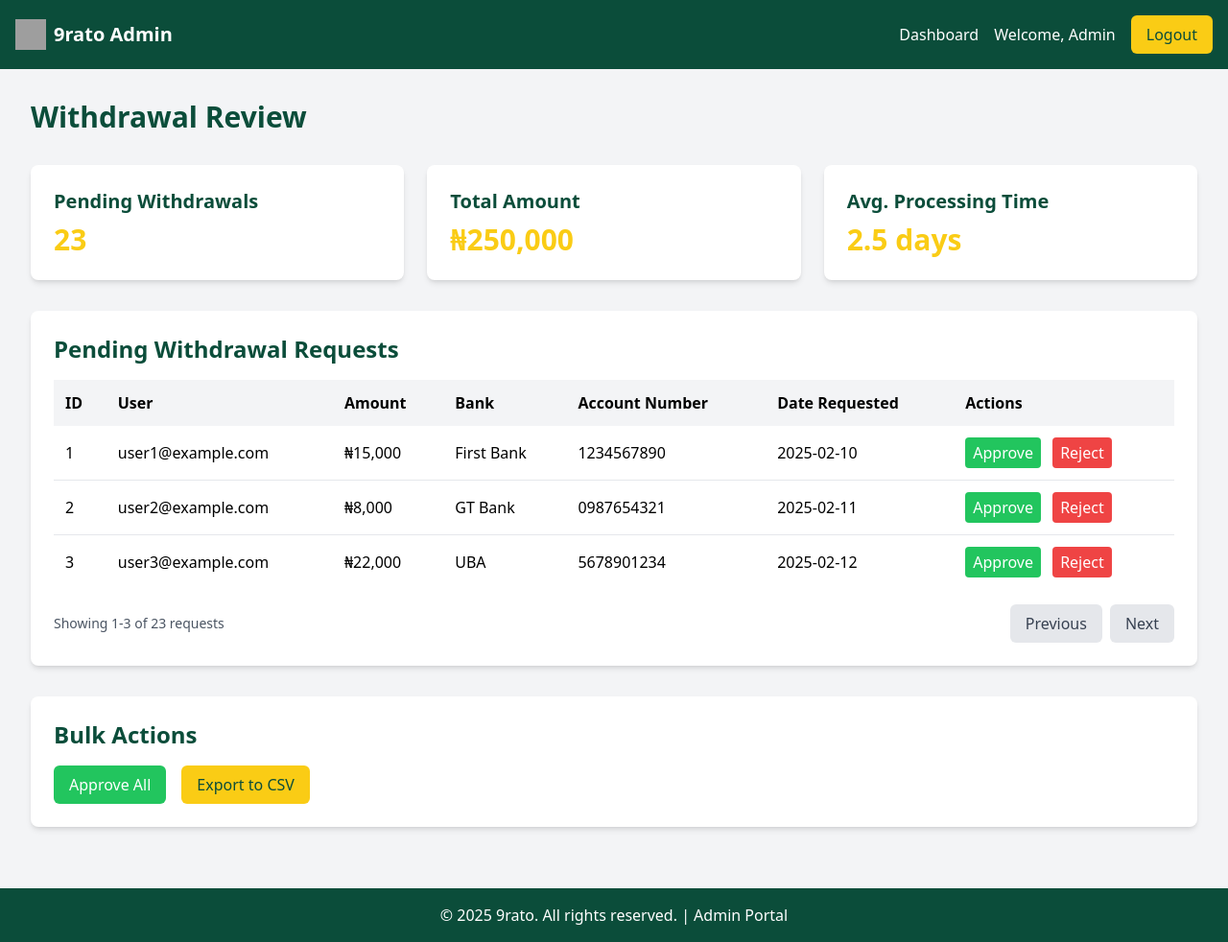
After one commit to amoshood06/9ratowaitlisting, a PHP site: page /admin/9ratoadmin-withdrawal-review.html in a window 1280 px wide. The commit adds this page. Shown: the whole page at 96% size. Run offline with PHP 8.4, Linux system fonts and the light colour scheme; some libraries are stand-ins or nearby versions; grey boxes are pictures that could not be loaded.

Commit message:
new admin

```diff
--- /dev/null
+++ b/admin/9ratoadmin-withdrawal-review.html
@@ -0,0 +1,139 @@
+<!DOCTYPE html>
+<html lang="en">
+<head>
+    <meta charset="UTF-8">
+    <meta name="viewport" content="width=device-width, initial-scale=1.0">
+    <title>9rato Admin - Withdrawal Review</title>
+    <script src="https://cdn.tailwindcss.com"></script>
+</head>
+<body class="bg-gray-100 min-h-screen flex flex-col">
+    <!-- Navigation -->
+    <nav class="bg-[#0B4D3A] p-4 text-white">
+        <div class="container mx-auto flex justify-between items-center">
+            <div class="flex items-center">
+                <img src="/placeholder.svg" alt="9rato Logo" class="w-8 h-8 mr-2">
+                <span class="text-xl font-bold">9rato Admin</span>
+            </div>
+            <div class="flex items-center space-x-4">
+                <a href="admin-dashboard.html" class="hover:text-yellow-400 transition duration-300">Dashboard</a>
+                <span>Welcome, Admin</span>
+                <button class="bg-yellow-400 text-[#0B4D3A] px-4 py-2 rounded-md hover:bg-yellow-500 transition duration-300">
+                    Logout
+                </button>
+            </div>
+        </div>
+    </nav>
+
+    <!-- Main Content -->
+    <main class="flex-grow container mx-auto p-4 md:p-8">
+        <h1 class="text-3xl font-bold text-[#0B4D3A] mb-8">Withdrawal Review</h1>
+
+        <!-- Statistics Cards -->
+        <div class="grid grid-cols-1 md:grid-cols-3 gap-6 mb-8">
+            <div class="bg-white p-6 rounded-lg shadow-md">
+                <h2 class="text-xl font-semibold text-[#0B4D3A] mb-2">Pending Withdrawals</h2>
+                <p class="text-3xl font-bold text-yellow-400">23</p>
+            </div>
+            <div class="bg-white p-6 rounded-lg shadow-md">
+                <h2 class="text-xl font-semibold text-[#0B4D3A] mb-2">Total Amount</h2>
+                <p class="text-3xl font-bold text-yellow-400">₦250,000</p>
+            </div>
+            <div class="bg-white p-6 rounded-lg shadow-md">
+                <h2 class="text-xl font-semibold text-[#0B4D3A] mb-2">Avg. Processing Time</h2>
+                <p class="text-3xl font-bold text-yellow-400">2.5 days</p>
+            </div>
+        </div>
+
+        <!-- Withdrawal Requests Table -->
+        <div class="bg-white p-6 rounded-lg shadow-md mb-8">
+            <h2 class="text-2xl font-bold text-[#0B4D3A] mb-4">Pending Withdrawal Requests</h2>
+            <div class="overflow-x-auto">
+                <table class="w-full text-left">
+                    <thead>
+                        <tr class="bg-gray-100">
+                            <th class="p-3">ID</th>
+                            <th class="p-3">User</th>
+                            <th class="p-3">Amount</th>
+                            <th class="p-3">Bank</th>
+                            <th class="p-3">Account Number</th>
+                            <th class="p-3">Date Requested</th>
+                            <th class="p-3">Actions</th>
+                        </tr>
+                    </thead>
+                    <tbody>
+                        <tr class="border-b">
+                            <td class="p-3">1</td>
+                            <td class="p-3">user1@example.com</td>
+                            <td class="p-3">₦15,000</td>
+                            <td class="p-3">First Bank</td>
+                            <td class="p-3">1234567890</td>
+                            <td class="p-3">2025-02-10</td>
+                            <td class="p-3">
+                                <button class="bg-green-500 text-white px-2 py-1 rounded mr-2">Approve</button>
+                                <button class="bg-red-500 text-white px-2 py-1 rounded">Reject</button>
+                            </td>
+                        </tr>
+                        <tr class="border-b">
+                            <td class="p-3">2</td>
+                            <td class="p-3">user2@example.com</td>
+                            <td class="p-3">₦8,000</td>
+                            <td class="p-3">GT Bank</td>
+                            <td class="p-3">0987654321</td>
+                            <td class="p-3">2025-02-11</td>
+                            <td class="p-3">
+                                <button class="bg-green-500 text-white px-2 py-1 rounded mr-2">Approve</button>
+                                <button class="bg-red-500 text-white px-2 py-1 rounded">Reject</button>
+                            </td>
+                        </tr>
+                        <tr>
+                            <td class="p-3">3</td>
+                            <td class="p-3">user3@example.com</td>
+                            <td class="p-3">₦22,000</td>
+                            <td class="p-3">UBA</td>
+                            <td class="p-3">5678901234</td>
+                            <td class="p-3">2025-02-12</td>
+                            <td class="p-3">
+                                <button class="bg-green-500 text-white px-2 py-1 rounded mr-2">Approve</button>
+                                <button class="bg-red-500 text-white px-2 py-1 rounded">Reject</button>
+                            </td>
+                        </tr>
+                    </tbody>
+                </table>
+            </div>
+            <div class="mt-4 flex justify-between items-center">
+                <div class="text-sm text-gray-600">
+                    Showing 1-3 of 23 requests
+                </div>
+                <div class="flex space-x-2">
+                    <button class="bg-gray-200 text-gray-700 px-4 py-2 rounded-md hover:bg-gray-300 transition duration-300">
+                        Previous
+                    </button>
+                    <button class="bg-gray-200 text-gray-700 px-4 py-2 rounded-md hover:bg-gray-300 transition duration-300">
+                        Next
+                    </button>
+                </div>
+            </div>
+        </div>
+
+        <!-- Bulk Actions -->
+        <div class="bg-white p-6 rounded-lg shadow-md">
+            <h2 class="text-2xl font-bold text-[#0B4D3A] mb-4">Bulk Actions</h2>
+            <div class="flex space-x-4">
+                <button class="bg-green-500 text-white px-4 py-2 rounded-md hover:bg-green-600 transition duration-300">
+                    Approve All
+                </button>
+                <button class="bg-yellow-400 text-[#0B4D3A] px-4 py-2 rounded-md hover:bg-yellow-500 transition duration-300">
+                    Export to CSV
+                </button>
+            </div>
+        </div>
+    </main>
+
+    <!-- Footer -->
+    <footer class="bg-[#0B4D3A] text-white p-4 mt-8">
+        <div class="container mx-auto text-center">
+            <p>&copy; 2025 9rato. All rights reserved. | Admin Portal</p>
+        </div>
+    </footer>
+</body>
+</html>
--- a/index.php
+++ b/index.php
@@ -4,6 +4,8 @@
     <meta charset="UTF-8">
     <meta name="viewport" content="width=device-width, initial-scale=1.0">
     <meta name="google-adsense-account" content="ca-pub-2573977636104945">
+    <script async src="https://pagead2.googlesyndication.com/pagead/js/adsbygoogle.js?client=ca-pub-2573977636104945"
+     crossorigin="anonymous"></script>
     <title>9rato Waitlist</title>
     <link rel="stylesheet" href="./asset/css/home.css">
     <link rel="shortcut icon" href="./asset/image/9ratoLogo.png" type="image/x-icon">
--- a/login.php
+++ b/login.php
@@ -3,6 +3,8 @@
 <head>
     <meta charset="UTF-8">
     <meta name="viewport" content="width=device-width, initial-scale=1.0">
+    <script async src="https://pagead2.googlesyndication.com/pagead/js/adsbygoogle.js?client=ca-pub-2573977636104945"
+     crossorigin="anonymous"></script>
     <title>9rato Login</title>
     <link rel="stylesheet" href="./asset/toast/toastr.min.css">
     <script src="https://cdn.tailwindcss.com"></script>
--- a/user/index.php
+++ b/user/index.php
@@ -53,6 +53,8 @@ $referral_link = "https://9rato.com/index.php?ref=" . $referral_code;
     <meta charset="UTF-8">
     <meta name="viewport" content="width=device-width, initial-scale=1.0">
     <title>9rato User Dashboard</title>
+    <script async src="https://pagead2.googlesyndication.com/pagead/js/adsbygoogle.js?client=ca-pub-2573977636104945"
+     crossorigin="anonymous"></script>
     <link rel="stylesheet" href="../asset/toast/toastr.min.css">
     <link rel="shortcut icon" href="../asset/image/9ratoLogo.png" type="image/x-icon">
     <script src="https://cdn.tailwindcss.com"></script>
--- a/user/withdrawal.php
+++ b/user/withdrawal.php
@@ -5,6 +5,8 @@
     <meta name="viewport" content="width=device-width, initial-scale=1.0">
     <title>9rato Withdrawal</title>
     <link rel="stylesheet" href="./asset/toast/toastr.min.css">
+    <script async src="https://pagead2.googlesyndication.com/pagead/js/adsbygoogle.js?client=ca-pub-2573977636104945"
+     crossorigin="anonymous"></script>
     <link rel="shortcut icon" href="../asset/image/9ratoLogo.png" type="image/x-icon">
     <script src="https://cdn.tailwindcss.com"></script>
 </head>
```
Also changed, not shown: admin/9ratoadmin-dashboard.html (added, +137 -0 lines), admin/9ratoadmin-login.html (added, +61 -0 lines), admin/login.php (added).
